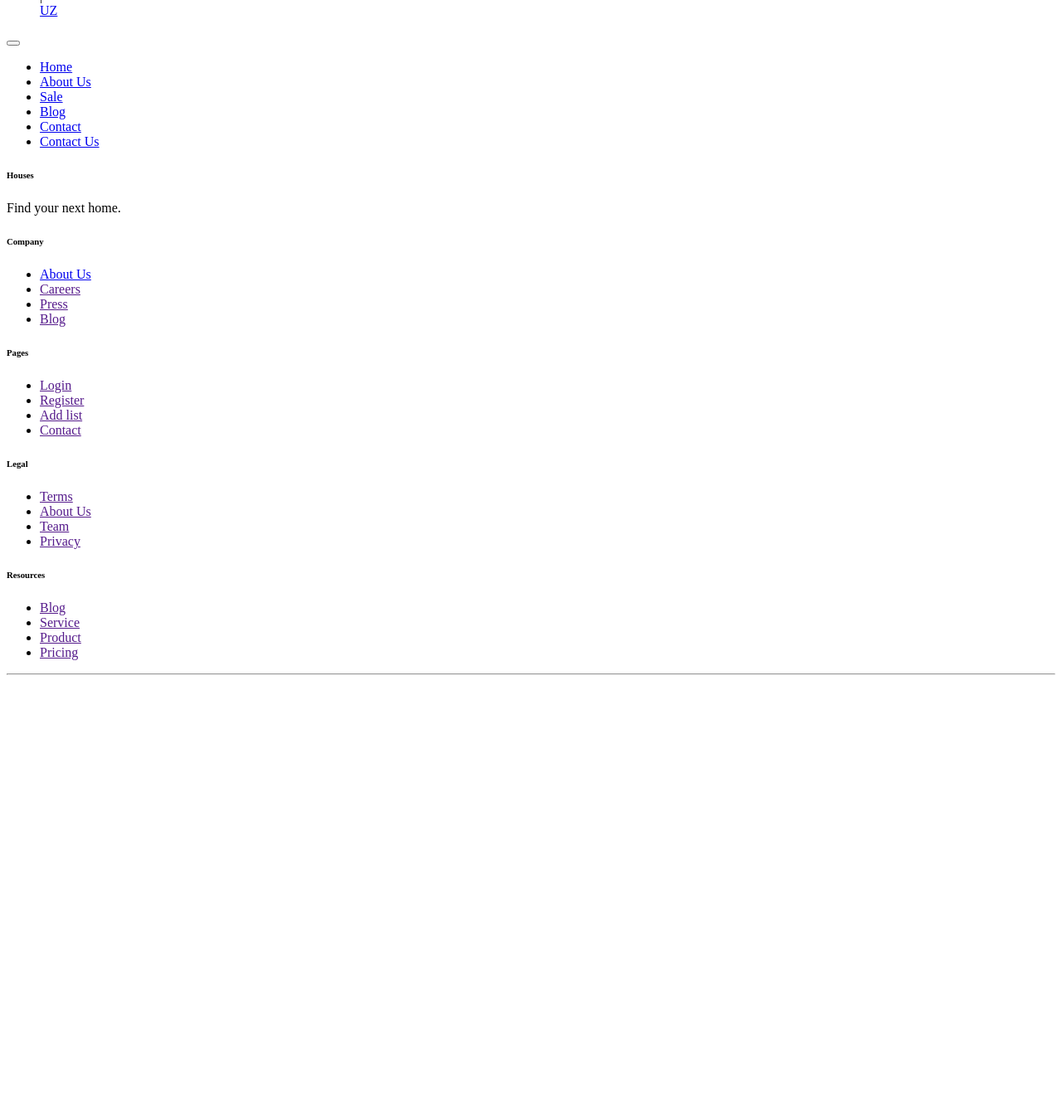
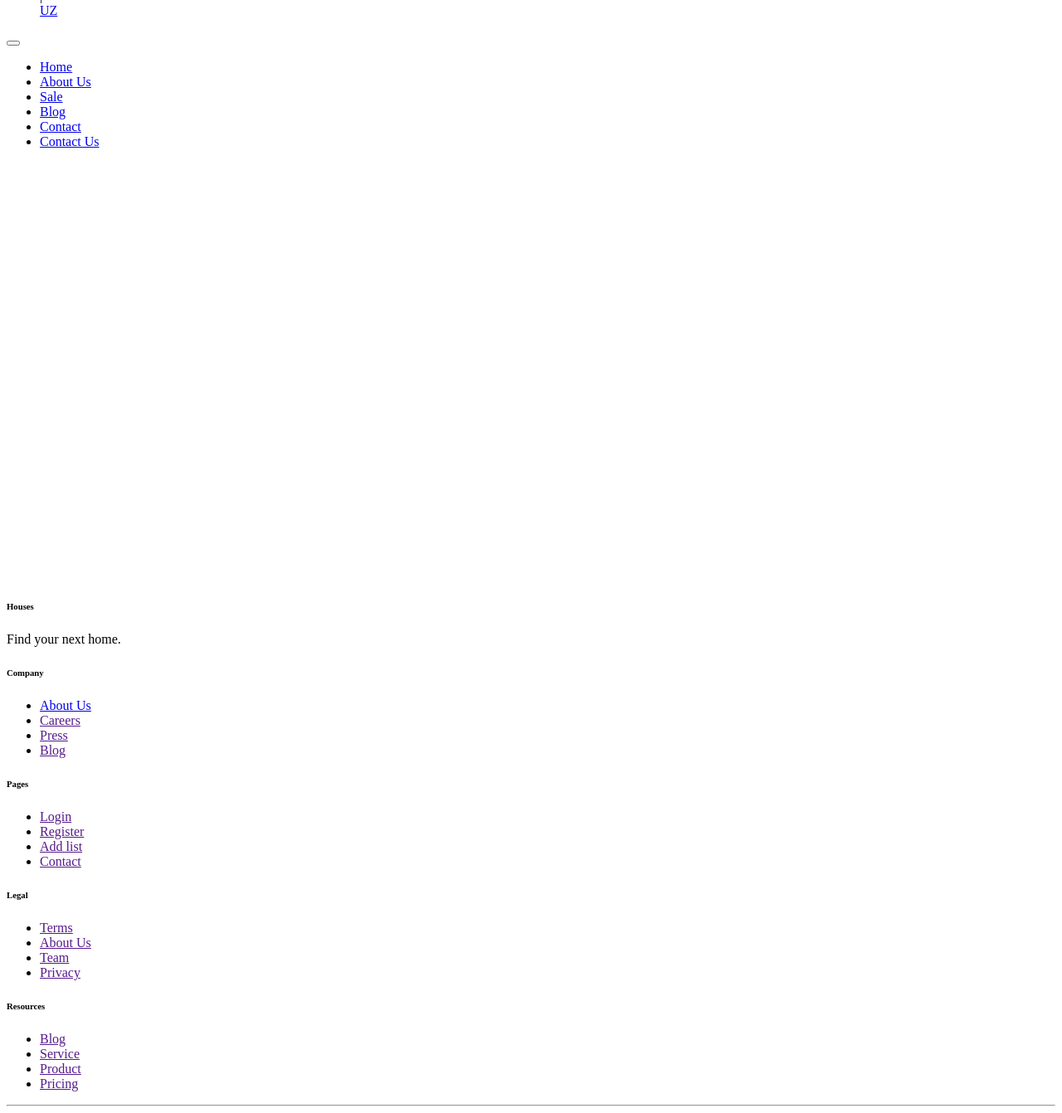
Before and after one commit to shaxzodbe/jkgorod, a Yii app: template frontend/views/site/_content_header.php in a window 1280 px wide. Shown: the part 151-1493 px from the top of the page at 83% size. Before the commit the page ends 965 px from the top, so only its background shows below. Run offline with PHP 8.4 and a stand-in for Yii, Linux system fonts and the light colour scheme; the template is opened without the code that fills it, so the values that code supplies are empty; some libraries are stand-ins or nearby versions.

Commit message:
header image was changed

```diff
--- a/frontend/views/site/_content_header.php
+++ b/frontend/views/site/_content_header.php
@@ -10,22 +10,10 @@ $language = Yii::$app->session->get('language');
 ?>
 
 <header>
-    <div class="page-header min-vh-50 m-3 p-4 border-radius-xl py-9"
-         style="background-image: url(<?php echo $model->getImageUrl() ?>);">
-        <span class="mask bg-gradient-dark opacity-7"></span>
-        <div class="container h-100">
-            <div class="row">
-                <div class="col-lg-5 mt-auto justify-content-bottom my-auto">
-
-                    <h5 class="text-gradient text-warning fadeIn1 fadeInBottom text-warning mb-0 font-weight-bolder">
-                        <?php echo $model['title_' . $language] ?>
-                    </h5>
-                    <h1 class="text-white fadeIn2 fadeInBottom mb-4 display-4 font-weight-bolder"
-                        spellcheck="false"><?php echo $model['subtitle_' . $language] ?>
-                    </h1>
-
-                </div>
-            </div>
-        </div>
+    <div class="page-header border-radius-xl img-fluid border-radius-lg shadow m-3 p-4"
+         style="background-image: url(<?php echo $model->getImageUrl() ?>); background-repeat: no-repeat;
+                 background-size: contain; height: auto;
+                 max-width: 100%; aspect-ratio: 1268/506; object-fit: contain">
+<!--        <div class="mask"></div>-->
     </div>
 </header>
```
